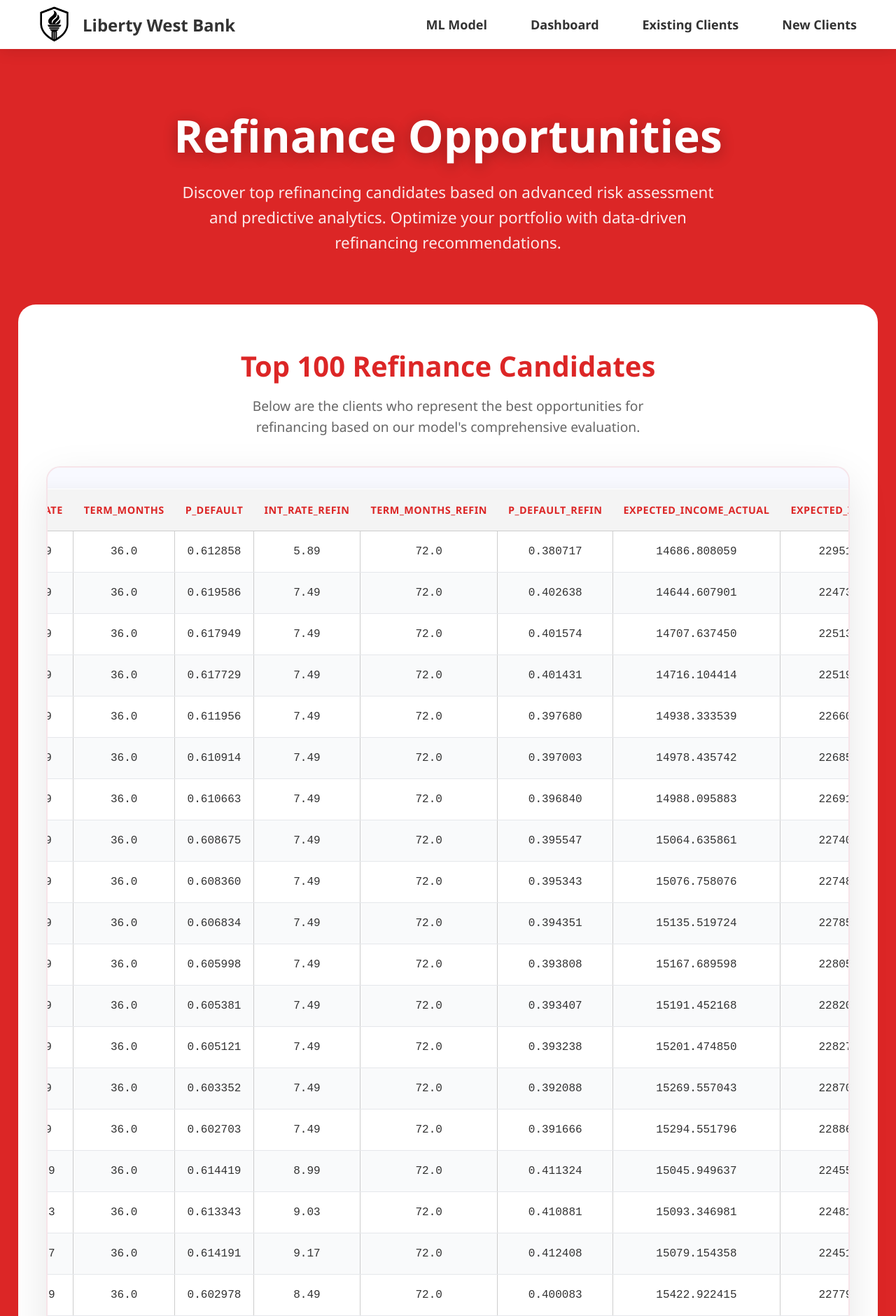
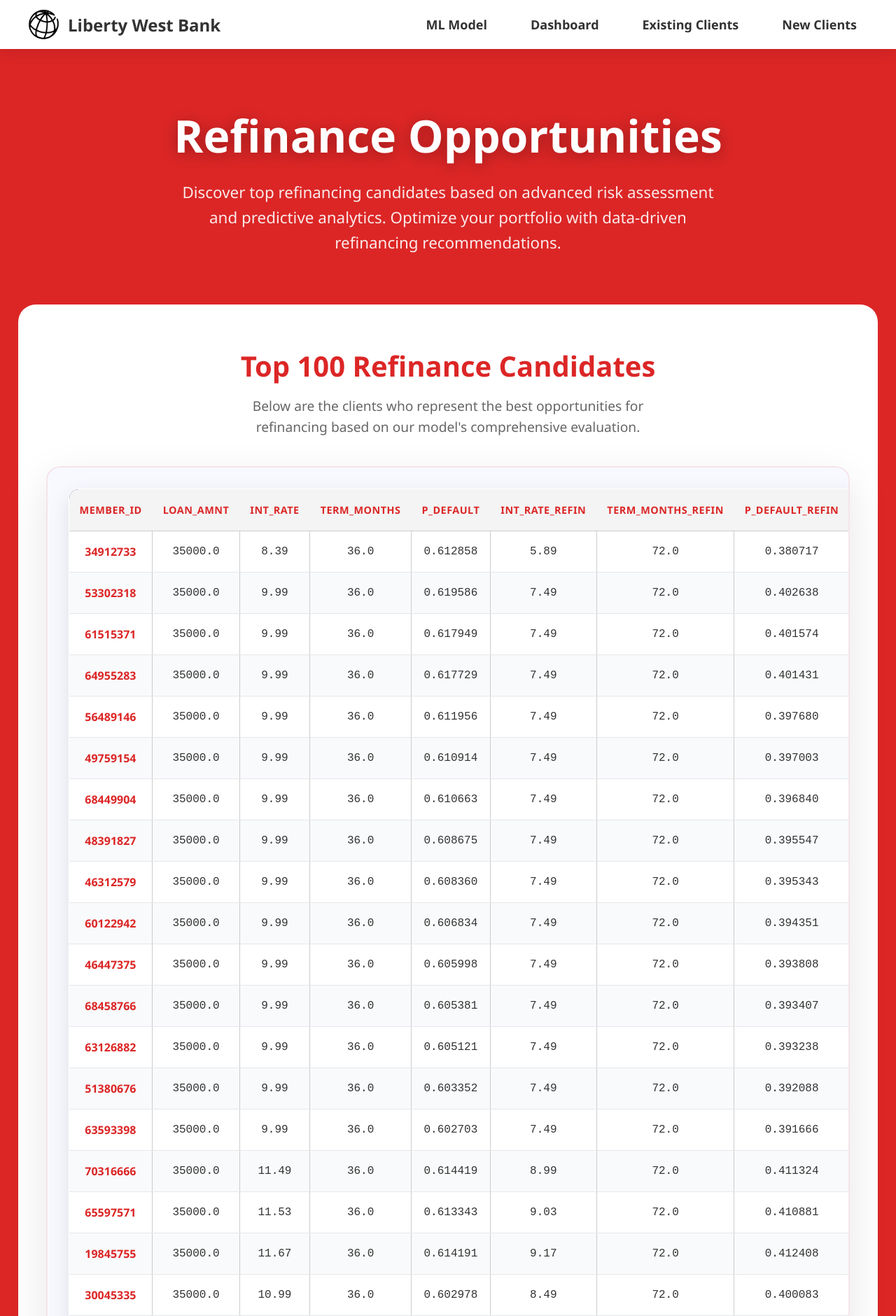
Before and after one commit to FilippoNervi/loan-predictor, a Flask app: page /Refinance in a window 1280 px wide. Shown: the top 1880 px of the page at 70% size. Run offline with Flask 3, Linux system fonts and the light colour scheme; parts of the project's set-up code (start-up, migrations or seed data) failed here and were passed over.

Commit message:
Final Upload

```diff
--- a/static/css/Dashboard.css
+++ b/static/css/Dashboard.css
@@ -33,12 +33,12 @@ nav {
 .nav-left {
   display: flex;
   align-items: center;
-  gap: 3px;
+  gap: 12px;
 }
 
 .logo-icon {
-  width: 75px;
-  height: 75px;
+  width: 45px;
+  height: 45px;
   border-radius: 12px;
   overflow: hidden;
   display: flex;
--- a/static/css/MLModel.css
+++ b/static/css/MLModel.css
@@ -45,12 +45,12 @@ nav {
 .nav-left {
   display: flex;
   align-items: center;
-  gap: 3px;
+  gap: 12px;
 }
 
 .logo-icon {
-  width: 75px;
-  height: 75px;
+  width: 45px;
+  height: 45px;
   border-radius: 12px;
   overflow: hidden;
   display: flex;
--- a/static/css/Refinance.css
+++ b/static/css/Refinance.css
@@ -88,10 +88,18 @@
     border: 2px solid rgba(220, 38, 38, 0.1);
     margin-bottom: 30px;
 
-    /* New additions */
+    /* Fixed scroll behavior */
     overflow-x: auto;
-    display: flex;
-    justify-content: center;
+    width: 100%;
+    max-width: 100%;
+
+    /* Remove flex layout that interferes with table scrolling */
+    display: block;
+  }
+
+  .table-container table {
+    width: 100%;
+    table-layout: auto;
   }
 
   .table {
--- a/static/css/style.css
+++ b/static/css/style.css
@@ -48,13 +48,13 @@ nav {
 .nav-left {
   display: flex;
   align-items: center;
-  gap: 3px;
+  gap: 12px;
 }
 
 
 .logo-icon {
-  width: 75px;
-  height: 75px;
+  width: 45px;
+  height: 45px;
   border-radius: 12px;
   overflow: hidden;
   display: flex;
--- a/templates/Dashboard.html
+++ b/templates/Dashboard.html
@@ -5,7 +5,7 @@
   <meta name="viewport" content="width=device-width, initial-scale=1.0" />
   <title>Dashboard – Smart Loan Risk Assessment</title>
 
-  <link rel="icon" type="image/png" href="{{ url_for('static', filename='img/Bank_logo_black.png') }}" />
+  <link rel="icon" type="image/png" href="{{ url_for('static', filename='img/logo_black.png') }}" />
   <link rel="stylesheet" href="{{ url_for('static', filename='css/Dashboard.css') }}">
 </head>
 
@@ -15,7 +15,7 @@
     <nav>
       <div class="nav-container">
         <div class="nav-left" style="display: flex; align-items: center; gap: 6px;">
-          <img src="{{ url_for('static', filename='img/Bank_logo_black.png') }}" alt="Logo" style="height: 75px;" />
+          <img src="{{ url_for('static', filename='img/Bank_logo_black.png') }}" alt="Logo" style="height: 45px;" />
           <h3>Liberty West Bank</h3>
         </div>
         <div class="nav-right">
--- a/templates/MLModel.html
+++ b/templates/MLModel.html
@@ -18,7 +18,7 @@
         <!-- Left: Logo & Title -->
         <div class="nav-left">
           <div class="logo-icon">
-            <img src="{{ url_for('static', filename='img/New_Bank_logo_black.png') }}" alt="Logo" />
+            <img src="{{ url_for('static', filename='img/Bank_logo_black.png') }}" alt="Logo" />
           </div>
           <h3>Liberty West Bank</h3>
         </div>
--- a/templates/Refinance.html
+++ b/templates/Refinance.html
@@ -4,7 +4,7 @@
   <meta charset="UTF-8" />
   <meta name="viewport" content="width=device-width, initial-scale=1.0"/>
   <title>Refinance Candidates - Loan Predictor</title>
-  <link rel="icon" type="image/png" href="{{ url_for('static', filename='img/New_Bank_logo_black.png') }}">
+  <link rel="icon" type="image/png" href="{{ url_for('static', filename='img/Bank_logo_black.png') }}">
   <link rel="stylesheet" href="{{ url_for('static', filename='css/style.css') }}">
   <link rel="stylesheet" href="{{ url_for('static', filename='css/Refinance.css') }}">
 </head>
@@ -15,7 +15,7 @@
       <div class="nav-container">
         <div class="nav-left">
           <div class="logo-icon">
-            <img src="{{ url_for('static', filename='img/New_Bank_logo_black.png') }}" alt="Logo" />
+            <img src="{{ url_for('static', filename='img/Bank_logo_black.png') }}" alt="Logo" />
           </div>
           <h3>Liberty West Bank</h3>
         </div>
--- a/templates/index.html
+++ b/templates/index.html
@@ -5,7 +5,7 @@
   <meta name="viewport" content="width=device-width, initial-scale=1.0" />
   <title>Smart Risk Assessment</title>
 
-  <link rel="icon" type="image/png" href="{{ url_for('static', filename='img/New_Bank_logo_black.png') }}">
+  <link rel="icon" type="image/png" href="{{ url_for('static', filename='img/Bank_logo_black.png') }}">
   <link rel="stylesheet" href="/project/static/css/style.css" />
   <link rel="stylesheet" href="{{ url_for('static', filename='css/style.css') }}">
 
@@ -20,7 +20,7 @@
         <!-- Left: Logo & Title -->
         <div class="nav-left">
           <div class="logo-icon">
-            <img src="{{ url_for('static', filename='img/New_Bank_logo_black.png') }}" alt="Logo" />
+            <img src="{{ url_for('static', filename='img/Bank_logo_black.png') }}" alt="Logo" />
           </div>
           <h3>Liberty West Bank</h3>
         </div>
```
